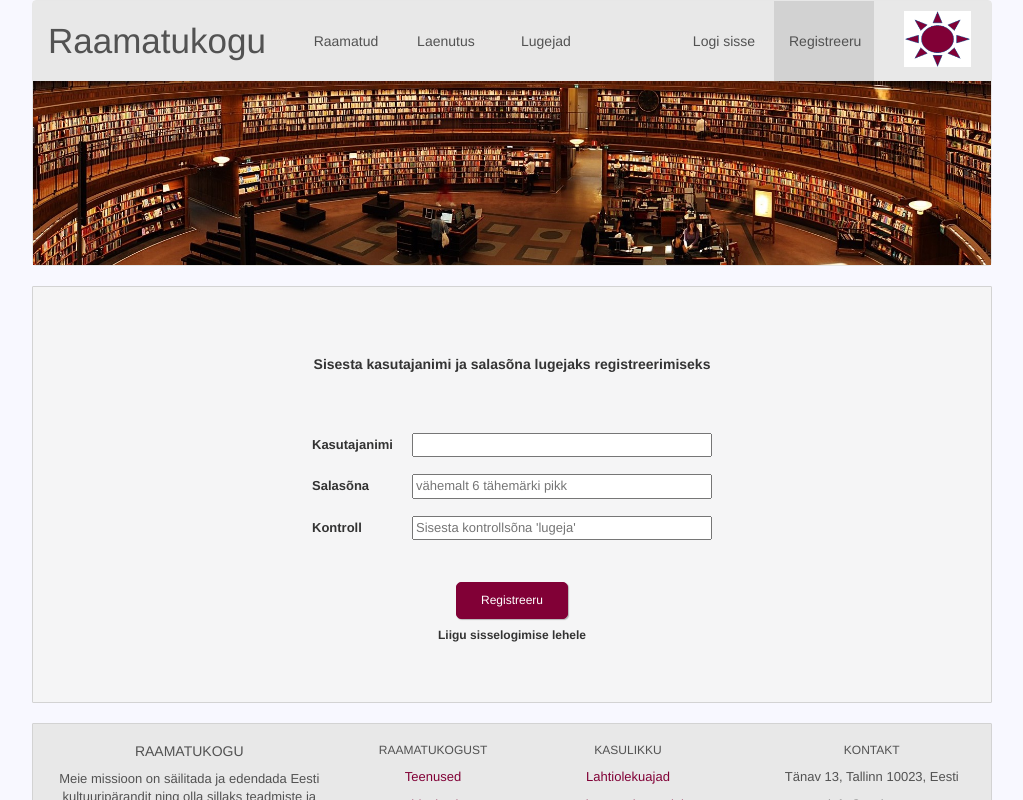
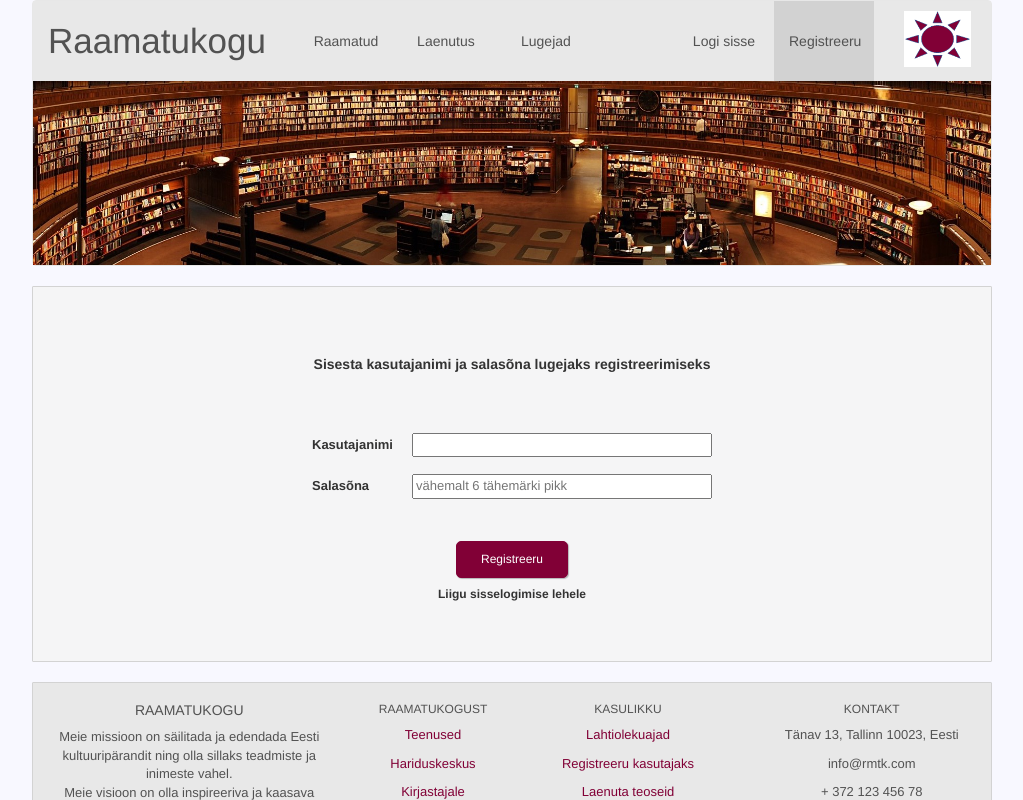
Before and after one commit to kvalge/bibliotheca-angular, an Angular app: page /register in a window 1280 px wide. Shown: the top 800 px of the page, without its empty margins (128-1151 px from the left). Built offline with nearby package versions, Linux system fonts and the light colour scheme.

Commit message:
Updated register page add new user functionality.

```diff
--- a/src/app/register/register.component.html
+++ b/src/app/register/register.component.html
@@ -10,10 +10,6 @@
           <label for="password">Salasõna</label>
           <input type="password" id="password" placeholder="vähemalt 6 tähemärki pikk" formControlName="password" minlength="6">
         </div>
-        <div class="form-group">
-          <label for="roleName">Kontroll</label>
-          <input type="text" id="roleName" placeholder="Sisesta kontrollsõna 'lugeja'" formControlName="roleName">
-        </div>
         <button type="submit" [disabled]="!userForm.valid">Registreeru</button>
         <h6>Liigu sisselogimise lehele</h6>
       </form>
--- a/src/app/register/register.component.ts
+++ b/src/app/register/register.component.ts
@@ -3,7 +3,6 @@ import {Router} from "@angular/router";
 import {FormControl, FormGroup, Validators} from "@angular/forms";
 
 import {AuthService} from "../shared/auth.service";
-import {UserModel} from "../user/user.model";
 
 @Component({
   selector: 'app-register',
@@ -21,7 +20,6 @@ export class RegisterComponent implements OnInit {
     this.userForm = new FormGroup({
       username: new FormControl(null, Validators.required),
       password: new FormControl(null, Validators.required),
-      roleName: new FormControl(null, Validators.required),
     });
   }
 
--- a/src/app/shared/auth.service.ts
+++ b/src/app/shared/auth.service.ts
@@ -1,5 +1,6 @@
 import {Injectable} from "@angular/core";
 import {HttpClient} from "@angular/common/http";
+
 import {UserModel} from "../user/user.model";
 
 @Injectable({providedIn: 'root'})
@@ -9,6 +10,7 @@ export class AuthService {
   }
 
   register(userModel: UserModel) {
+    userModel.roleName = 'lugeja';
     this.http.post('http://localhost:8080/user/new', userModel)
       .subscribe();
   }
```
